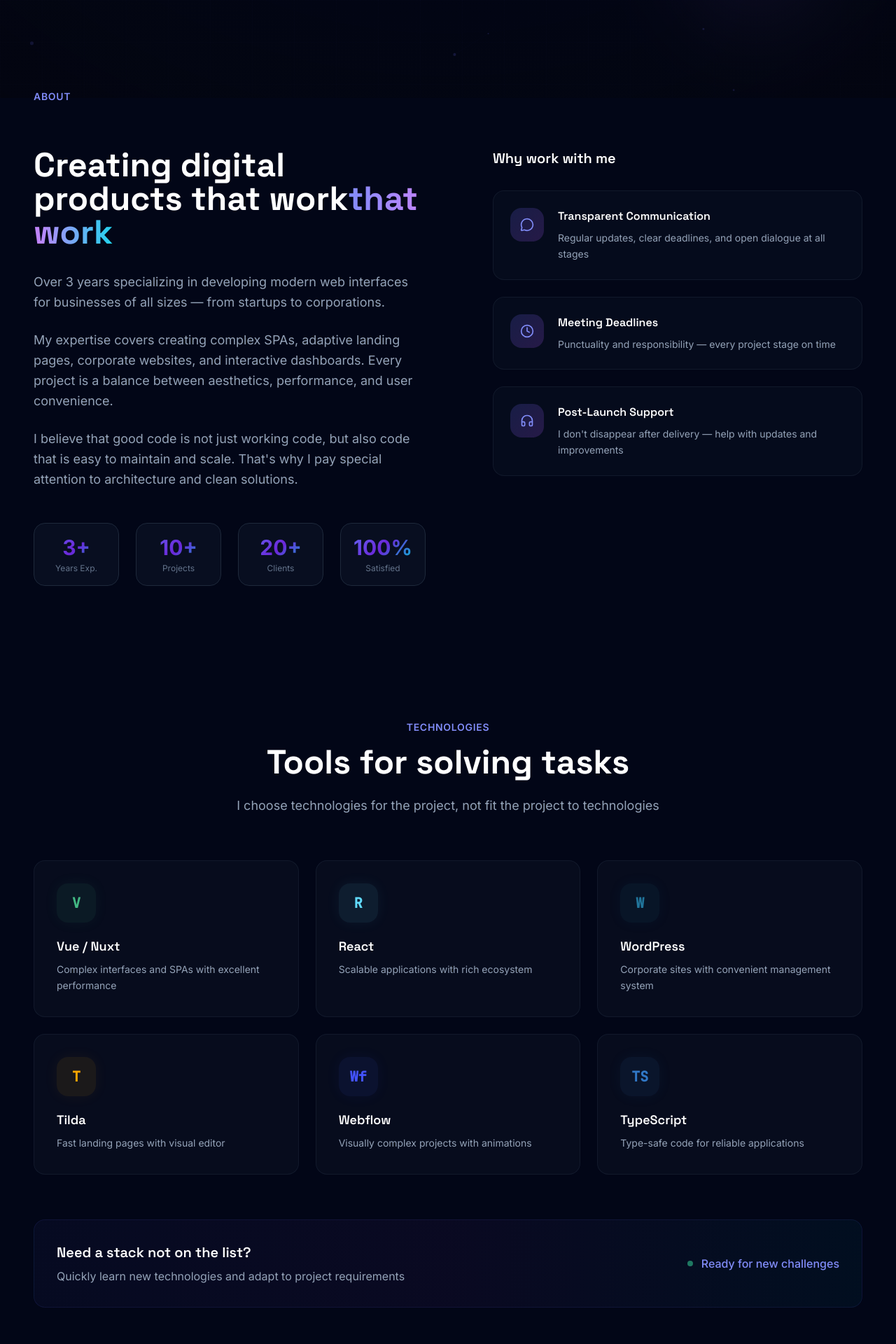
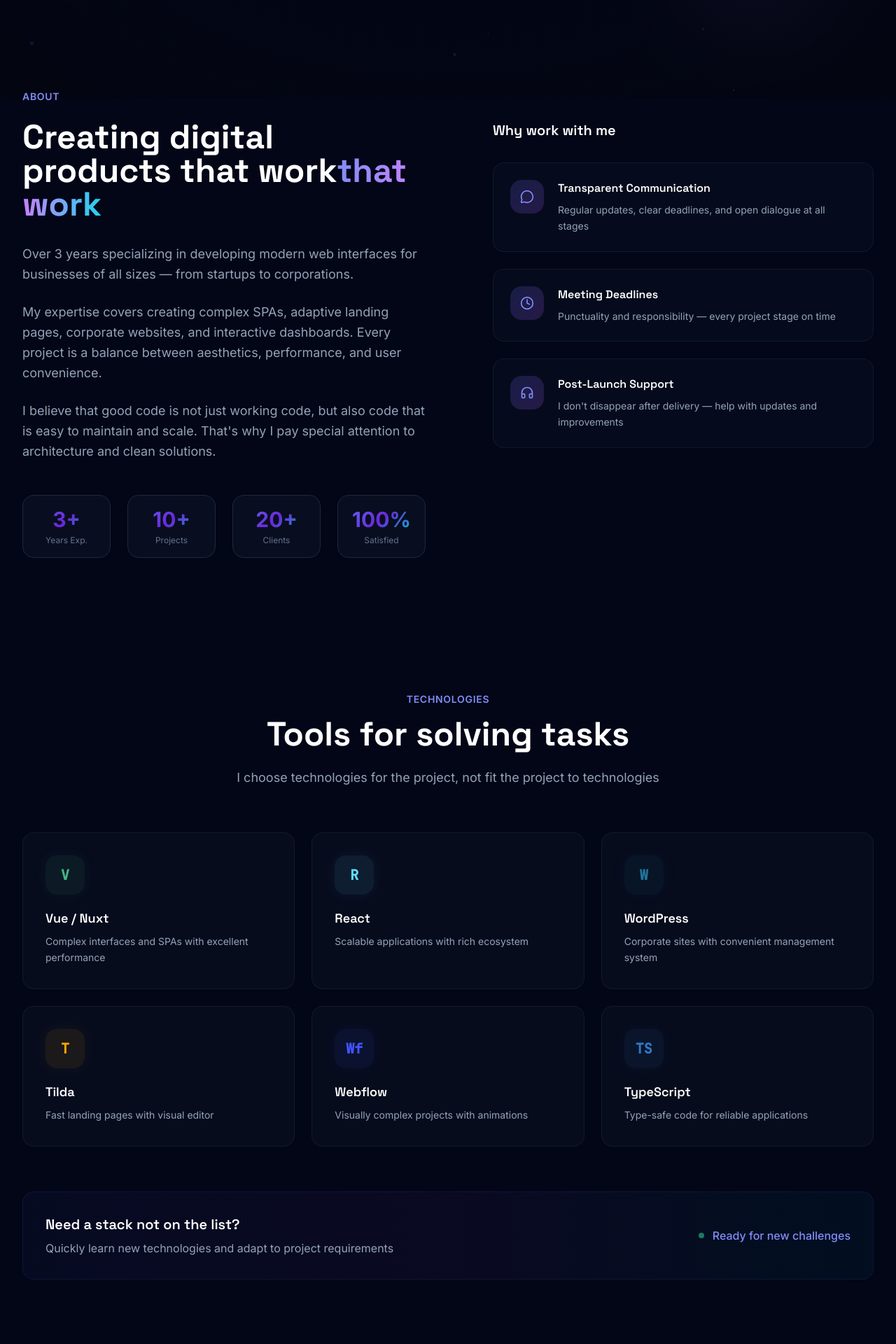
Before and after one commit to AbduramanovLenur/Portfolio, a React (Vite) app: page / in a window 1280 px wide. Shown: the part 660-2580 px from the top of the page at 70% size. Built offline with nearby package versions, Linux system fonts and the light colour scheme.

Commit message:
fix py className

```diff
--- a/src/sections/About.tsx
+++ b/src/sections/About.tsx
@@ -38,9 +38,9 @@ export function About() {
   ];
 
   return (
-    <section id="about" className="relative lg:py-24 md:py-20 sm:py-16 px-4">
+    <section id="about" className="relative lg:py-24 md:py-20 sm:py-16 py-12">
       <div className="max-w-7xl mx-auto px-4 sm:px-6 lg:px-8">
-        <ScrollReveal className="mb-16">
+        <ScrollReveal className="mb-6">
           <span className="text-indigo-400 text-sm font-semibold tracking-wider uppercase mb-4 block">
             {t("about.label")}
           </span>
--- a/src/sections/ContactForm.tsx
+++ b/src/sections/ContactForm.tsx
@@ -30,7 +30,7 @@ export function ContactForm() {
   }) as string[];
 
   return (
-    <section id="contact" className="relative lg:py-24 md:py-20 sm:py-16 px-4">
+    <section id="contact" className="relative lg:py-24 md:py-20 sm:py-16 py-12">
       <div className="max-w-7xl mx-auto px-4 sm:px-6 lg:px-8">
         {/* Section header */}
         <div className="text-center mb-16">
--- a/src/sections/Portfolio.tsx
+++ b/src/sections/Portfolio.tsx
@@ -145,7 +145,7 @@ export function Portfolio() {
   return (
     <section
       id="portfolio"
-      className="relative lg:py-24 md:py-20 sm:py-16 px-4"
+      className="relative lg:py-24 md:py-20 sm:py-16 py-12"
     >
       <div className="max-w-7xl mx-auto px-4 sm:px-6 lg:px-8">
         {/* Section header */}
--- a/src/sections/Social.tsx
+++ b/src/sections/Social.tsx
@@ -113,7 +113,7 @@ export function Social() {
   const { t } = useTranslation();
 
   return (
-    <section id="social" className="relative lg:py-24 md:py-20 sm:py-16 px-4">
+    <section id="social" className="relative lg:py-24 md:py-20 sm:py-16 py-12">
       <div className="max-w-4xl mx-auto px-4 sm:px-6 lg:px-8">
         {/* Section header */}
         <div className="text-center mb-16">
--- a/src/sections/Technologies.tsx
+++ b/src/sections/Technologies.tsx
@@ -73,7 +73,7 @@ export function Technologies() {
   return (
     <section
       id="technologies"
-      className="relative lg:py-24 md:py-20 sm:py-16 px-4"
+      className="relative lg:py-24 md:py-20 sm:py-16 py-12"
     >
       <div className="max-w-7xl mx-auto px-4 sm:px-6 lg:px-8">
         <div className="text-center mb-16">
```
